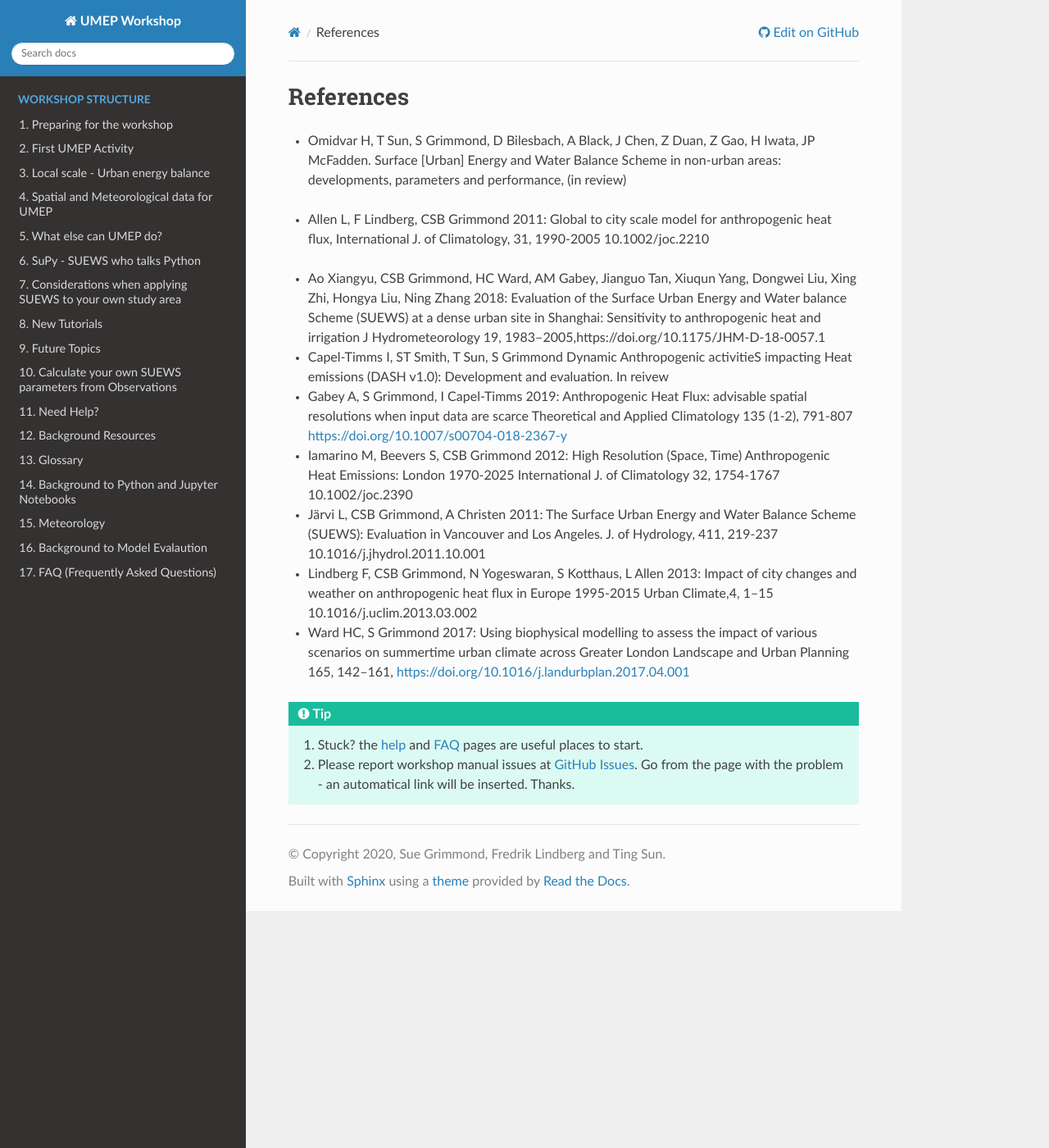
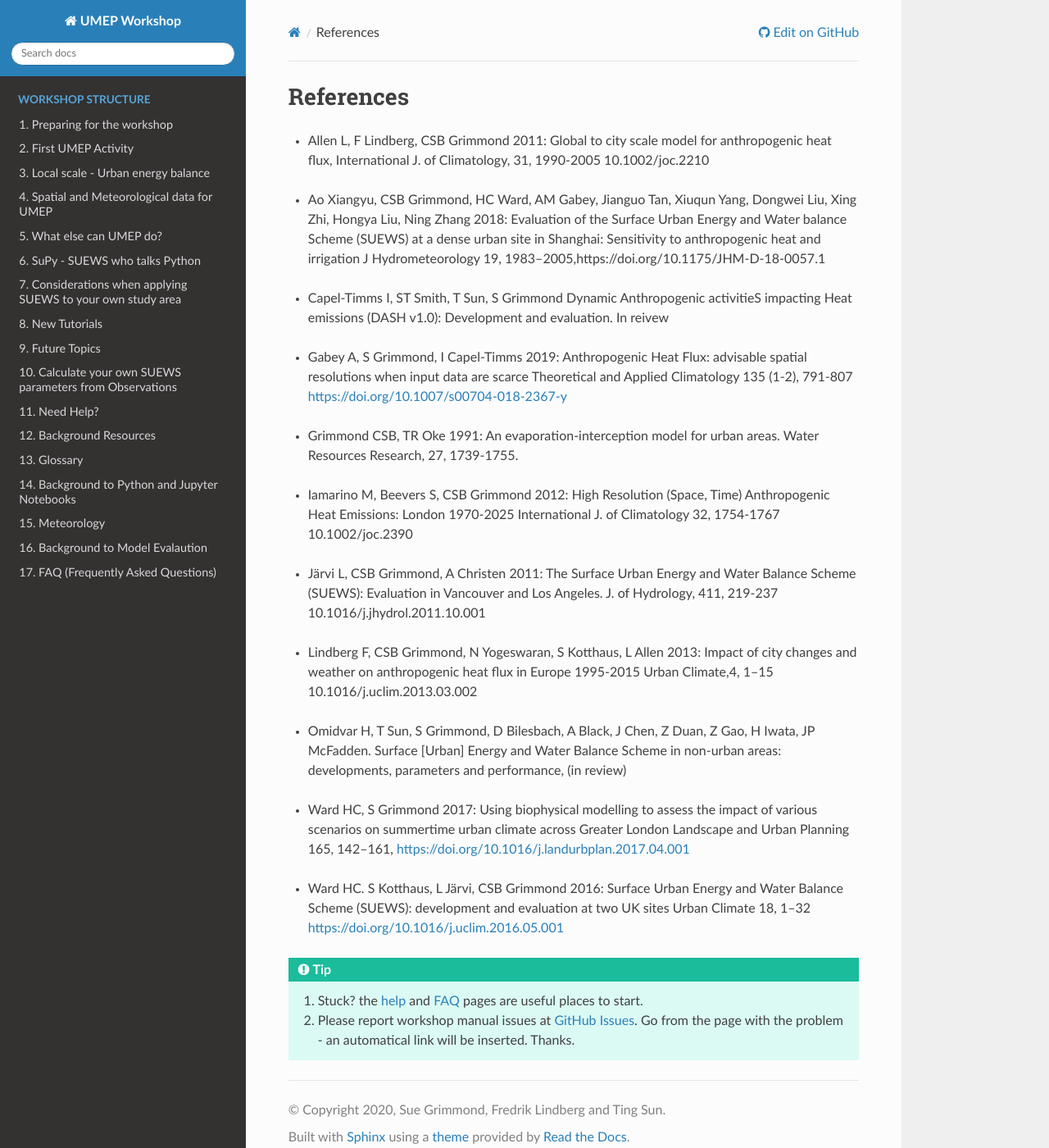
Before and after one commit to Urban-Meteorology-Reading/UMEP-Workshop, a Sphinx documentation site: the page built from source/References/Ref0.rst, in a window 1280 px wide and 1400 px high. Shown: the whole window at 82% size. Built offline with Sphinx 7.4.7 and the Read the Docs theme 2.0.0, drawn with Linux system fonts in a browser that asks for light colours.

Commit message:
Update Ref0.rst

```diff
--- a/source/References/Ref0.rst
+++ b/source/References/Ref0.rst
@@ -15,10 +12,40 @@ References
 
 - Ao Xiangyu, CSB Grimmond, HC Ward, AM Gabey, Jianguo Tan, Xiuqun Yang, Dongwei Liu, Xing Zhi, Hongya Liu, Ning Zhang 2018: Evaluation of the Surface Urban Energy and Water balance Scheme (SUEWS) at a dense urban site in Shanghai: Sensitivity to anthropogenic heat and irrigation J Hydrometeorology 19, 1983–2005,https://doi.org/10.1175/JHM-D-18-0057.1
 
+.. _Capel2020:
 
 - Capel-Timms I, ST Smith, T Sun, S Grimmond Dynamic Anthropogenic activitieS impacting Heat emissions (DASH v1.0): Development and evaluation. In reivew
+
+.. _Gabey2019:
+
 - Gabey A, S Grimmond, I Capel-Timms 2019: Anthropogenic Heat Flux: advisable spatial resolutions when input data are scarce Theoretical and Applied Climatology 135 (1-2), 791-807 https://doi.org/10.1007/s00704-018-2367-y
+
+
+.. _GO91:
+
+- Grimmond CSB, TR Oke 1991: An evaporation-interception model for urban areas. Water Resources Research, 27, 1739-1755.
+
+.. _Iamarino2012:
+
 - Iamarino M, Beevers S, CSB Grimmond 2012: High Resolution (Space, Time) Anthropogenic Heat Emissions: London 1970-2025 International J. of Climatology 32, 1754-1767 10.1002/joc.2390
+
+.. _Jarvi2011:
+
 - Järvi L, CSB Grimmond, A Christen 2011: The Surface Urban Energy and Water Balance Scheme (SUEWS): Evaluation in Vancouver and Los Angeles. J. of Hydrology, 411, 219-237 10.1016/j.jhydrol.2011.10.001
+
+.. _Lindberg2013:
+
 - Lindberg F, CSB Grimmond, N Yogeswaran, S Kotthaus, L Allen 2013: Impact of city changes and weather on anthropogenic heat flux in Europe 1995-2015 Urban Climate,4, 1–15 10.1016/j.uclim.2013.03.002
+
+
+.. _Hamid2020:
+
+- Omidvar H, T Sun, S Grimmond, D Bilesbach, A Black, J Chen, Z Duan, Z Gao, H Iwata, JP McFadden. Surface [Urban] Energy and Water Balance Scheme in non-urban areas: developments, parameters and performance, (in review)
+
+.. _Ward2017:
+
 - Ward HC, S Grimmond 2017: Using biophysical modelling to assess the impact of various scenarios on summertime urban climate across Greater London Landscape and Urban Planning 165, 142–161, https://doi.org/10.1016/j.landurbplan.2017.04.001
+
+.. _Ward2016:
+
+- Ward HC. S Kotthaus, L Järvi, CSB Grimmond 2016: Surface Urban Energy and Water Balance Scheme (SUEWS): development and evaluation at two UK sites Urban Climate 18, 1–32 https://doi.org/10.1016/j.uclim.2016.05.001
```
Also changed, not shown: other parts of source/References/Ref0.rst (+0 -3 lines).
